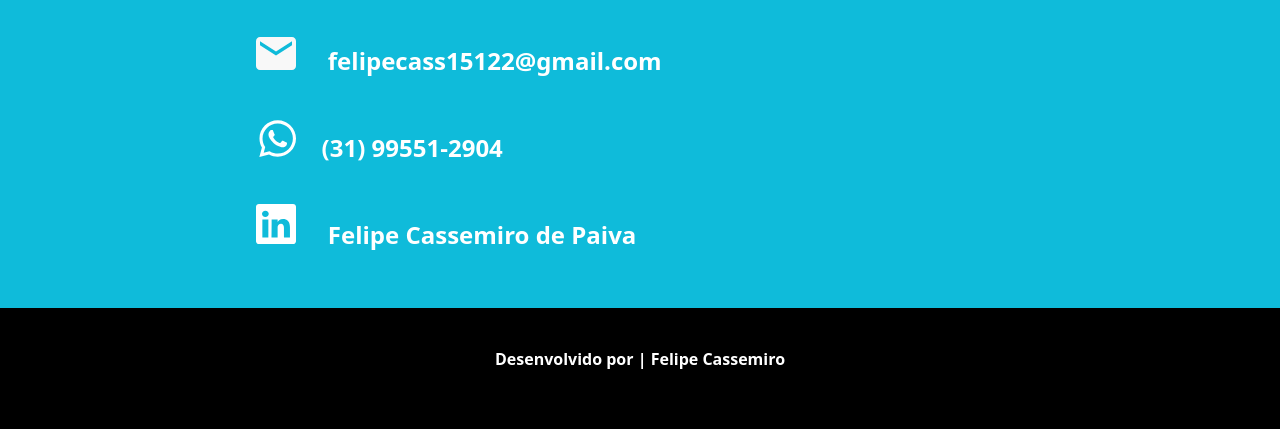
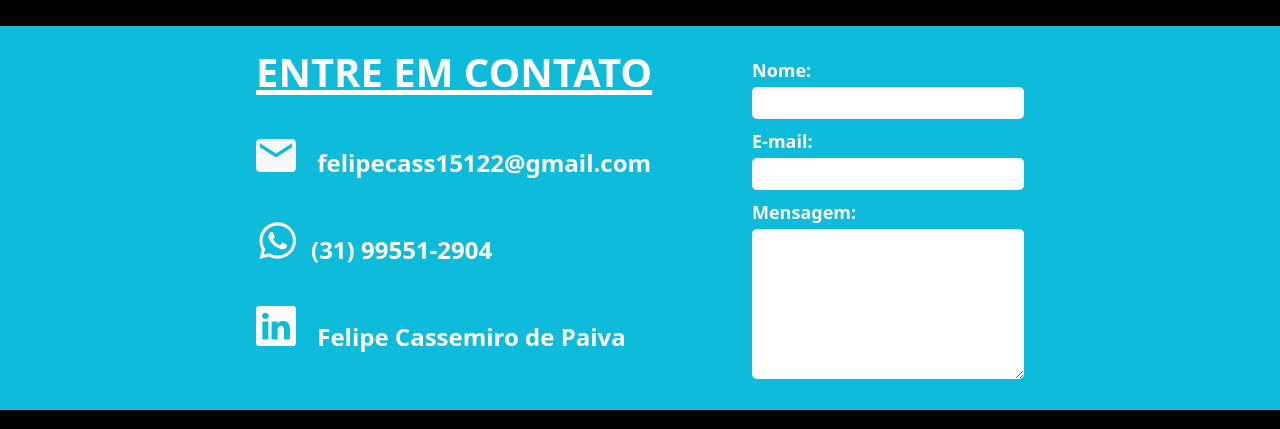
Before and after one commit to felipecass15122/mypage, a plain HTML site: page index.html in a window 1280 px wide. Shown: the part 3129-3558 px from the top of the page. Before the commit the page ends 3519 px from the top, so only its background shows below. Drawn offline with Linux system fonts and the light colour scheme; files whose address does not match are found by name.

Commit message:
atualização de contato

```diff
--- a/index.html
+++ b/index.html
@@ -75,7 +75,7 @@
                     <h3>projeto 1</h3>
                     <p>Atuei como o desenvolvedor principal no projeto pertencente à commit jr., utilizando o CMS Wordpress. O design criado foi pensado em uma navegação simples e facilitada, direcionando os viewers ao pontos principais do site.</p>
                     <div>
-                        <a href=""><button>Acessar</button></a>
+                        <a href="https://erasmovieira.com.br/"><button>Acessar</button></a>
                         <a href=""><button>ver portfólio</button></a>
                     </div>
 
@@ -83,12 +83,12 @@
             </div>
             <img src="/images/Group 7.svg" alt="">
             <div id="projeto-2">
-                <div><img src="/images/Rectangle 19.svg" alt=""></div>
+                <div><img src="/images/Rectangle 19 (2).svg" alt="commit"></div>
                 <div id=projeto2-direita>
                     <h3>projeto 2</h3>
-                    <p>Atuei como o desenvolvedor principal no projeto pertencente à commit jr., utilizando o CMS Wordpress. O design criado foi pensado em uma navegação simples e facilitada, direcionando os viewers ao pontos principais do site.</p>
+                    <p>Atuei como um dos desenvolvedores na reformulação do site pertencente à commit jr., utilizando o CMS Wordpress. O design foi pensado em uma navegação simples que pudesse expor para os clientes da empresas as informações de caráter mais importante, além de apresentar um pouco sobre o MEJ</p>
                     <div>
-                        <a href=""><button>Acessar</button></a>
+                        <a href="https://commitjr.com/"><button>Acessar</button></a>
                         <a href=""><button>ver portfólio</button></a>
                     </div>
 
@@ -104,6 +104,19 @@
                 <h3><img src="./images/bi_linkedin.svg" alt="mail" id = "linkedin"> Felipe Cassemiro de Paiva</h3>
             </div>
             <div>
+                <fieldset>
+                    <label for="">Nome:</label>
+                    <input type="text">
+                </fieldset>
+                <fieldset>
+                    <label for="">E-mail:</label>
+                    <input type="email">
+                </fieldset>
+                <fieldset>
+                    <label for="">Mensagem:</label>
+                    <textarea name="" id="mensagem" cols="30" rows="10"></textarea>
+                </fieldset>
+
             </div>
         </section>
 
--- a/style.css
+++ b/style.css
@@ -260,6 +260,7 @@ header h1{
 
 }
 
+
 #meu-contato{
     height: 30vw;
     background-color: #0fbbda;
@@ -287,13 +288,43 @@ header h1{
     font-weight: 700;
     color: rgb(255, 255, 255);
     margin-bottom: 5vh;
-
 }
 
 #meu-contato img{
     width: 5vh;
-    margin-right: 2vw;
+    margin-right: 15px;
 }
+
+fieldset{
+    display: flex;
+    flex-direction: column;
+    border: none;
+}
+
+input{
+    border: none;
+    border-radius: 5px;
+    margin-bottom: 10px;
+    color: rgb(44, 44, 44);
+    text-align: start;
+    width: 20vw;
+    height: 4vh;
+    padding: 0vw 1vh;
+
+}
+
+label{
+    font-weight: 800;
+    font-family: system-ui, -apple-system, BlinkMacSystemFont, 'Segoe UI', Roboto, Oxygen, Ubuntu, Cantarell, 'Open Sans', 'Helvetica Neue', sans-serif;
+    margin-bottom: 5px;
+    font-size: 18px;
+}
+
+textarea{
+    border: none;
+    border-radius: 5px;
+}
+
 
 footer{
     text-align: center;
@@ -301,6 +332,7 @@ footer{
     font-family: system-ui, -apple-system, BlinkMacSystemFont, 'Segoe UI', Roboto, Oxygen, Ubuntu, Cantarell, 'Open Sans', 'Helvetica Neue', sans-serif;
     margin-top: 20px;
 }
+
 
 @media(max-width: 1024px){
     header{
@@ -369,7 +401,7 @@ footer{
     #sobre{
         background-color: #0fbbda;
         display: flex;
-        flex-direction: column;
+        flex-direction: column-reverse;
         align-items: center;
         height: 100%;
         padding: 15vh 0vw;
```
Also changed, not shown: images/Rectangle 19 (2).svg (added).
